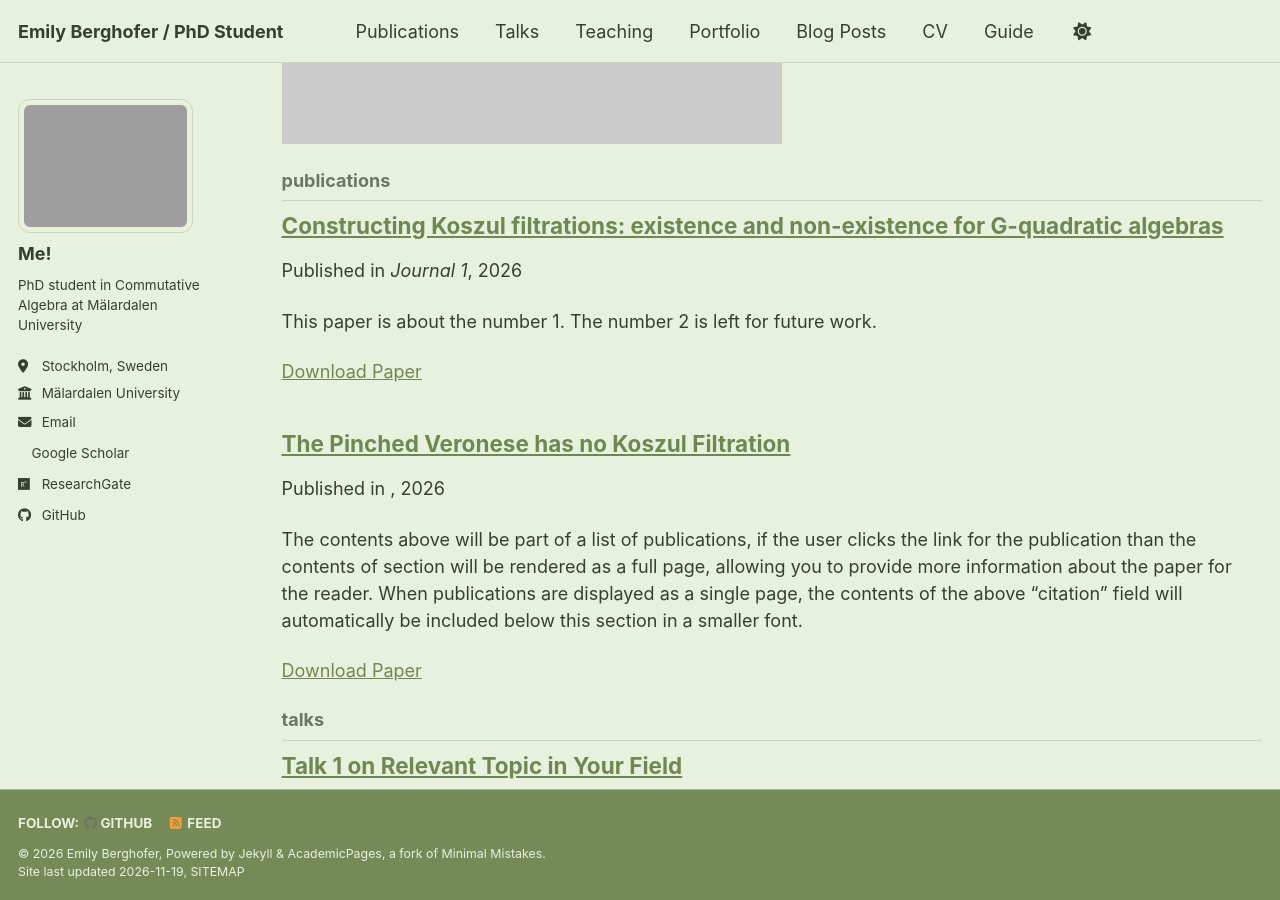
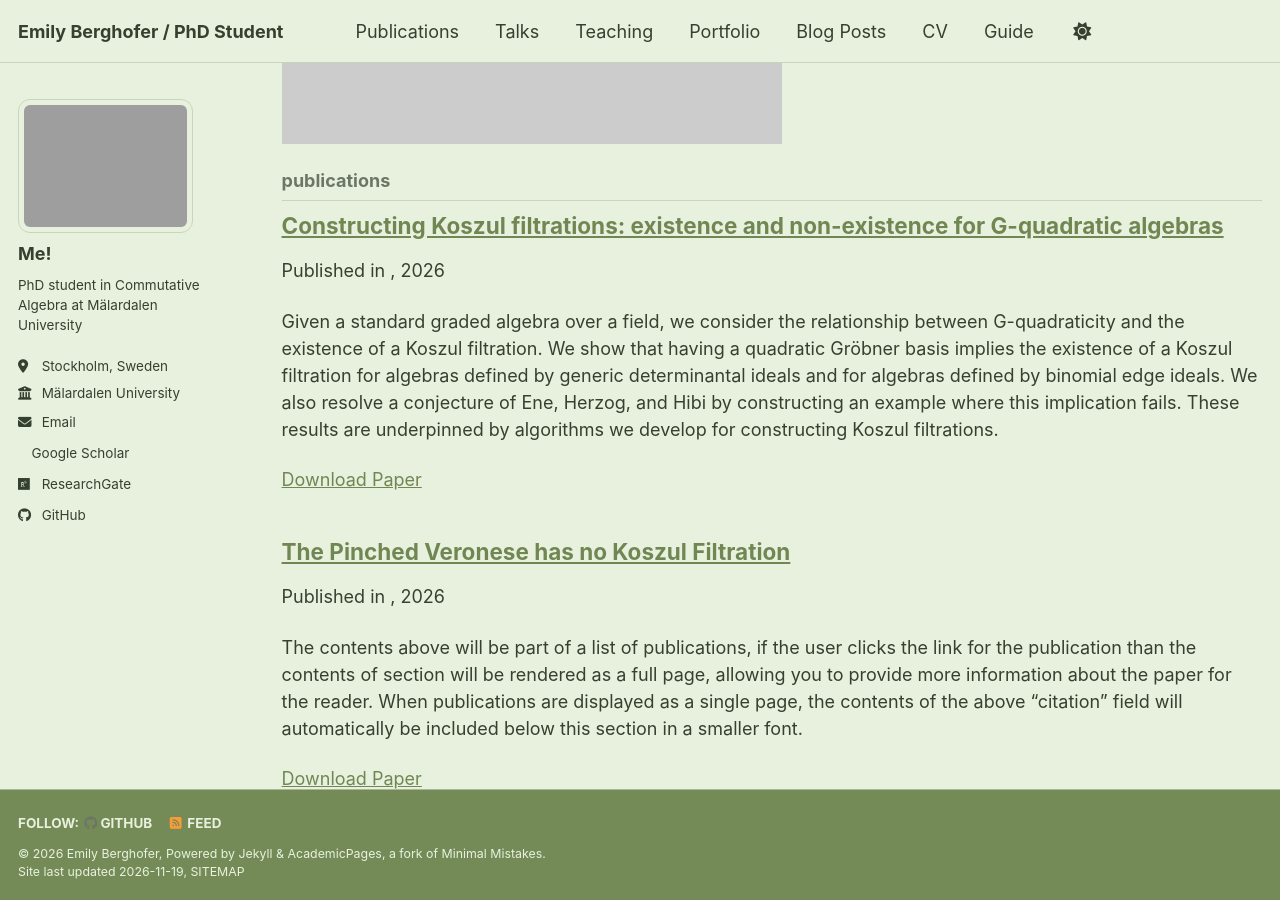
Before and after one commit to emily-berghofer/emily-berghofer.github.io, a Jekyll site: the page built from _pages/collection-archive.html, in a window 1280 px wide and 900 px high, scrolled down 941 px. Built offline with Jekyll 4.4.1, drawn with Linux system fonts in a browser that asks for light colours; a style sheet for code colours, icons or effects is not loaded.

Commit message:
Modify publication metadata for paper on Koszul filtrations
Updated the publication details including category, excerpt, and venue information.

```diff
--- a/_publications/2009-10-01-paper-title-number-1.md
+++ b/_publications/2009-10-01-paper-title-number-1.md
@@ -1,11 +1,10 @@
 ---
 title: "Constructing Koszul filtrations: existence and non-existence for G-quadratic algebras"
 collection: publications
-category: manuscripts
+category: Preprints
 permalink: /publication/2009-10-01-paper-title-number-1
-excerpt: 'This paper is about the number 1. The number 2 is left for future work.'
+excerpt: 'Given a standard graded algebra over a field, we consider the relationship between G-quadraticity and the existence of a Koszul filtration. We show that having a quadratic Gröbner basis implies the existence of a Koszul filtration for algebras defined by generic determinantal ideals and for algebras defined by binomial edge ideals. We also resolve a conjecture of Ene, Herzog, and Hibi by constructing an example where this implication fails. These results are underpinned by algorithms we develop for constructing Koszul filtrations.'
 date: 2026-02-06
-venue: 'Journal 1'
 paperurl: 'https://arxiv.org/abs/2602.06490'
 
 ---
```
